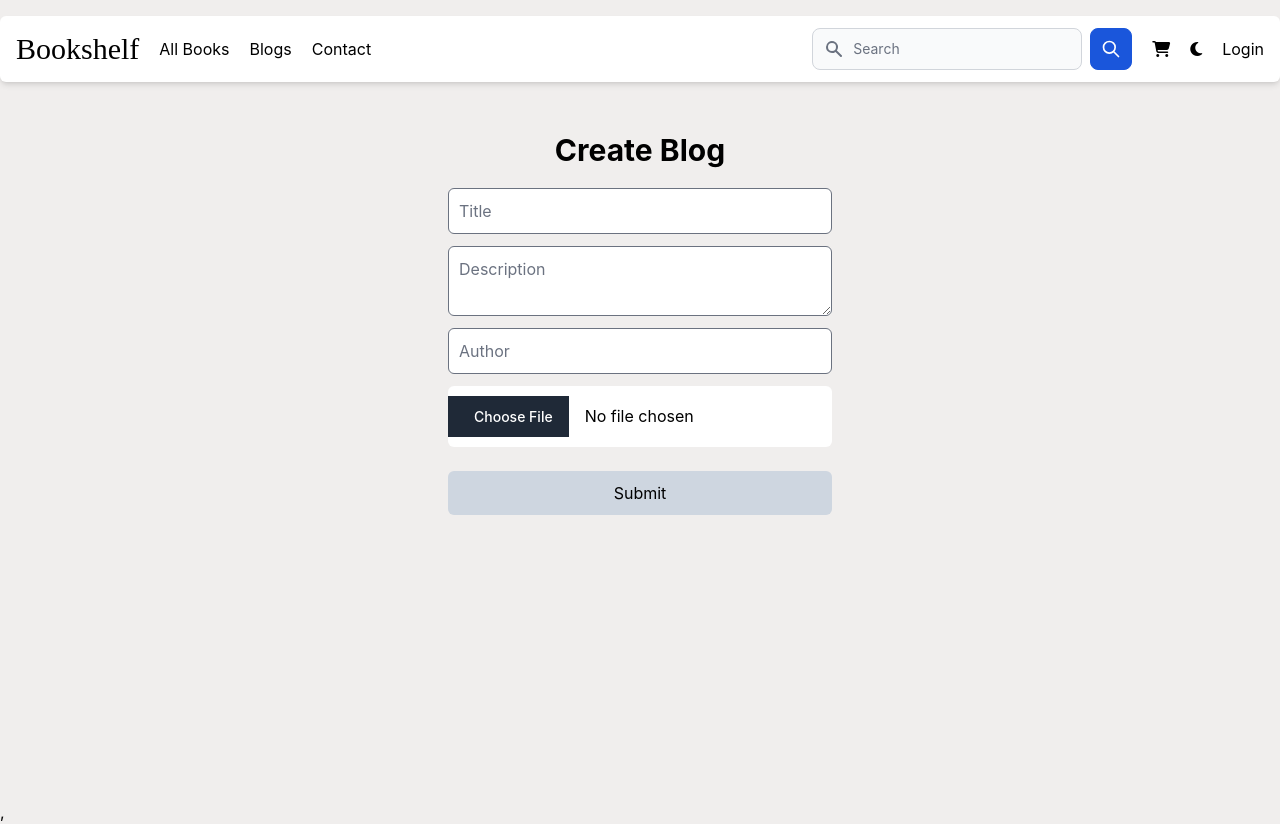
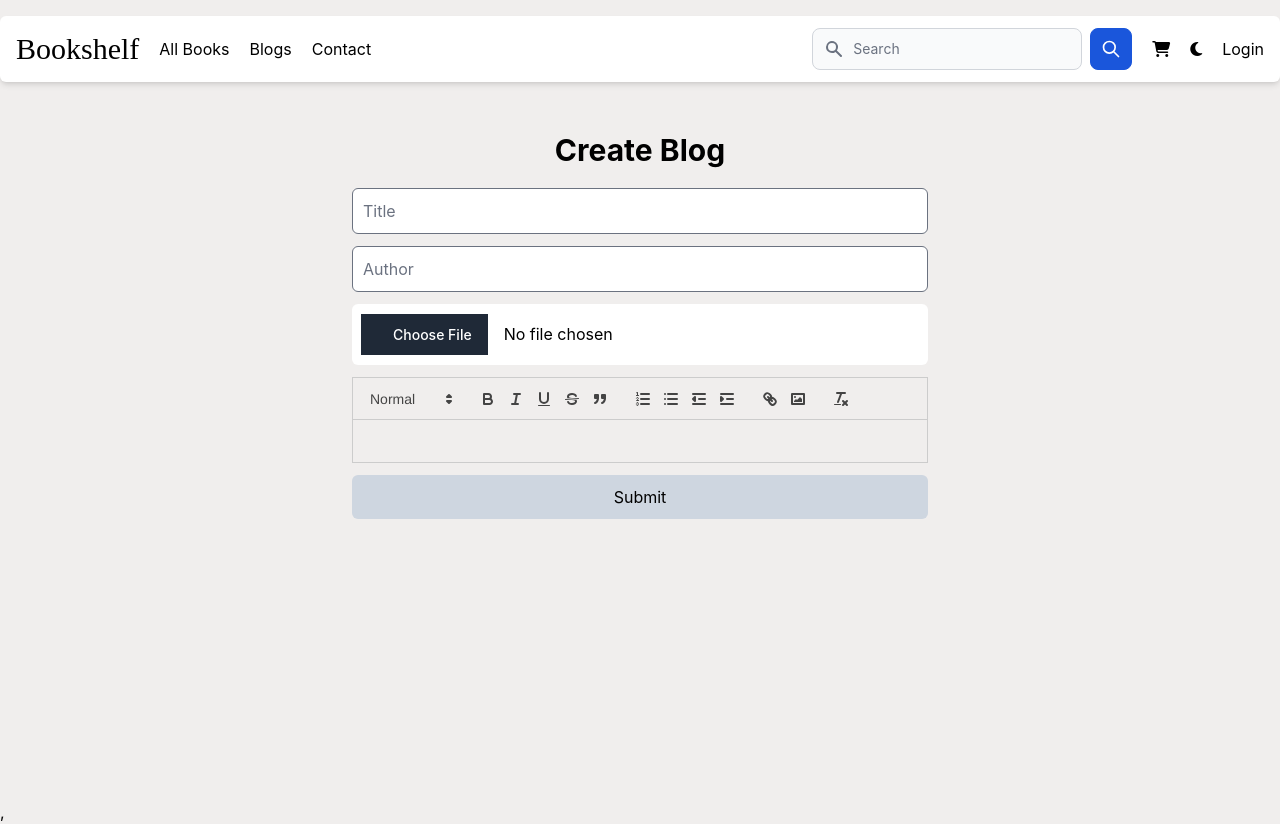
Before and after one commit to manojbastakoti/Bookshelf_frontend, a React (Vite) app: page /create-blog in a window 1280 px wide. Built offline with nearby package versions, Linux system fonts and the light colour scheme; no server answers; a web font is replaced by a local one.

Commit message:
single blog page and description using react quill

```diff
--- a/package.json
+++ b/package.json
@@ -17,6 +17,7 @@
     "js-cookie": "^3.0.5",
     "react": "^18.2.0",
     "react-dom": "^18.2.0",
+    "react-quill": "^2.0.0",
     "react-router-dom": "^6.11.2",
     "react-toastify": "^9.1.3",
     "yup": "^1.2.0"
--- a/src/App.jsx
+++ b/src/App.jsx
@@ -10,6 +10,8 @@ import PopularBooksLanding from "./pages/PopularBooksLanding";
 import Cart from "./pages/Cart";
 import { UserContextProvider } from "./context/UserContext";
 import CreateBlog from "./pages/CreateBlog";
+import BlogView from "./pages/BlogView";
+
 // import Footer from "./components/Footer";
 
 function App() {
@@ -29,6 +31,7 @@ function App() {
             <Route path="/popularbooks" element={<PopularBooksLanding/>} />
             <Route path="/cart" element={<Cart/>} />
             <Route path="/create-blog" element={<CreateBlog/>}/>
+            <Route path="/blog/:id" element={<BlogView/>} />
 
           </Route>
         </Routes>
--- a/src/components/Navbar.jsx
+++ b/src/components/Navbar.jsx
@@ -137,8 +137,11 @@ const Navbar = () => {
           )}
 
           {profile &&(
-            <div className="relative w-8 h-8 overflow-hidden bg-gray-100 rounded-full dark:bg-gray-600">
-              <svg
+
+
+            <div className="relative w-8 h-8 overflow-hidden bg-gray-100 rounded-full dark:bg-gray-600 " >
+              <i className="fa-solid fa-user fa-lg absolute w-10 h-10 top-3.5 left-[7px]"></i>
+              {/* <svg
                 className="absolute w-10 h-10 text-gray-400 -left-1"
                 fill="currentColor"
                 viewBox="0 0 20 20"
@@ -149,7 +152,7 @@ const Navbar = () => {
                   d="M10 9a3 3 0 100-6 3 3 0 000 6zm-7 9a7 7 0 1114 0H3z"
                   clipRule="evenodd"
                 ></path>
-              </svg>
+              </svg> */}
             </div>
           )}
         </div>
--- a/src/components/Post.jsx
+++ b/src/components/Post.jsx
@@ -3,17 +3,17 @@ import { Link } from "react-router-dom"
 
 const BASE_URL = "http://localhost:8000/";
 
-function Post({title,description,author,image,createdAt}){
+function Post({id,title,description,author,image,createdAt}){
   return (
-         <div className="post grid grid-row-2 mt-5 p-8 bg-white dark:bg-[#252525] shadow-md rounded-md">
-    <div className="top-box mb-2 md:mb-0">
+         <div className="post grid grid-row-2 mt-5  bg-white dark:bg-[#252525] shadow-md rounded-md">
+    <div className="top-box mb-2">
     <img
           src={`${BASE_URL}${image}`}
           className="h-[300px] w-[100%] object-cover"
           alt="article"
         />
     </div>
-    <div className="bottom-box">
+    <div className="bottom-box pl-8 pr-8 mb-3">
       <div className="title">
         <h1 className="text-xl font-bold dark:text-white">{title}</h1>
       </div>
@@ -21,11 +21,12 @@ function Post({title,description,author,image,createdAt}){
         <p className="dark:text-white">{description}</p>
       </div>
       <div className="date py-1">
-        <p className="italic text-slate-500">Article-Date:<span>{createdAt}</span></p>
+        <p className="italic text-slate-500">Posted:<span>{createdAt}</span></p>
       </div>
       <div className="author flex justify-between pt-1">
         <p className="text-[#6C9BCF] font-semibold">Author:<span>{author}</span></p>
-        <Link to="" className="text-[#FF6D60] font-semibold pr-2 underline">See more</Link>
+        <Link to={`/blog/${id}`}
+        className="text-[#FF6D60] font-semibold pr-2 underline">See more</Link>
       </div>
     </div>
   </div>
--- a/src/index.css
+++ b/src/index.css
@@ -2,3 +2,7 @@
 @tailwind base;
 @tailwind components;
 @tailwind utilities;
+
+ul {
+    list-style-type: disc;
+  }
--- a/src/pages/Blog.jsx
+++ b/src/pages/Blog.jsx
@@ -1,8 +1,10 @@
 
 import axios from 'axios'
+import { useContext } from 'react';
 import { useEffect, useState } from 'react'
 import { Link } from 'react-router-dom'
 import Post from "../components/Post";
+import { UserContext } from '../context/UserContext';
 
 
 
@@ -10,6 +12,7 @@ const BASE_URL ="http://localhost:8000/blogs";
 
 const Blog = () => {
 const [posts,setPosts]= useState([]);
+const{profile}=useContext(UserContext)
   useEffect(() => {
     const getBlogs =async()=>{
       const response =await axios({
@@ -29,7 +32,12 @@ const [posts,setPosts]= useState([]);
 
   return (
     <>
-      <Link to="/create-blog">Create Blog</Link>
+  <div className="create-button max-w-screen-2xl mx-auto mt-5 mb-2 flex justify-end">
+    {profile &&(
+      <Link to="/create-blog" className="bg-blue-500  hover:bg-blue-600 p-4 rounded-md text-lg dark:text-white">Create Blog</Link>
+    )}
+
+  </div>
     <div className="blog-wrapper max-w-screen-2xl mx-auto grid md:grid-cols-2 gap-10">
       {posts.map((post,index)=>(
         <Post {...post} key={index}/>
--- /dev/null
+++ b/src/pages/BlogView.jsx
@@ -0,0 +1,49 @@
+import axios from "axios";
+import React, { useEffect, useState } from "react";
+import { useParams } from "react-router-dom";
+
+const BASE_URL = "http://localhost:8000/";
+
+const BlogView = () => {
+  const [blog, setBlog] = useState(null);
+  const param = useParams();
+  console.log(param);
+  useEffect(() => {
+    const getSingleBlog = async () => {
+      const response = await axios({
+        method: "get",
+        url: BASE_URL +"blog/"+ param.id,
+        withCredentials: true,
+      });
+      console.log(response);
+      const data = response.data;
+      console.log(data);
+      setBlog(data.data);
+    };
+    getSingleBlog();
+  }, []);
+
+  if (!blog) return "";
+
+  return (
+    <div className= "max-w-screen-2xl mx-auto">
+      <div className="title py-5">
+        <h1 className="text-center text-3xl font-bold dark:text-white">
+          {blog.title}
+        </h1>
+      </div>
+      <div className="image mb-4 grid items-center justify-center">
+        <img
+          className="max-h-[400px]"
+          src={BASE_URL + blog.image}
+          alt="poster"
+        />
+      </div>
+      <div className="description">
+        <div dangerouslySetInnerHTML={{ __html: blog.description }}></div>
+      </div>
+    </div>
+  );
+};
+
+export default BlogView;
--- a/src/pages/CreateBlog.jsx
+++ b/src/pages/CreateBlog.jsx
@@ -2,8 +2,39 @@ import React, { useState } from "react";
 import axios from "axios";
 import { useNavigate } from "react-router-dom";
 import Cookies from "js-cookie";
+import ReactQuill from "react-quill"
+import "react-quill/dist/quill.snow.css";
 
 const BASE_URL = "http://localhost:8000/blog/add";
+
+const modules = {
+  toolbar: [
+    [{ header: [1, 2, false] }],
+    ["bold", "italic", "underline", "strike", "blockquote"],
+    [
+      { list: "ordered" },
+      { list: "bullet" },
+      { indent: "-1" },
+      { indent: "+1" },
+    ],
+    ["link", "image"],
+    ["clean"],
+  ],
+};
+
+const formats = [
+  "header",
+  "bold",
+  "italic",
+  "underline",
+  "strike",
+  "blockquote",
+  "list",
+  "bullet",
+  "indent",
+  "link",
+  "image",
+];
 
 const CreateBlog = () => {
   const [input, setInput] = useState({
@@ -58,7 +89,7 @@ const CreateBlog = () => {
   };
 
   return (
-    <form className="pt-[50px] max-w-sm mx-auto" onSubmit={postBlog}>
+    <form className="pt-[50px] max-w-xl mx-auto" onSubmit={postBlog}>
       <h1 className="text-3xl font-bold text-center mb-[20px] dark:text-white">
         Create Blog
       </h1>
@@ -72,21 +103,6 @@ const CreateBlog = () => {
           setInput((prev) => ({
             title: e.target.value,
             description: prev.description,
-            author: prev.author,
-            image: prev.image,
-          }))
-        }
-      />
-      <textarea
-        className="block w-[100%] outline-none py-[10px] px-[10px] rounded-md mb-3"
-        type="text"
-        name="description"
-        placeholder="Description"
-        value={input.description}
-        onChange={(e) =>
-          setInput((prev) => ({
-            title: prev.title,
-            description: e.target.value,
             author: prev.author,
             image: prev.image,
           }))
@@ -108,7 +124,7 @@ const CreateBlog = () => {
         }
       />
       <input
-        className="block w-[100%] outline-none py-[10px] px-[10px] rounded-md mb-3 bg-white"
+        className="block w-[100%] outline-none py-[10px] px-[25px]  rounded-md mb-3 bg-white"
         type="file"
         name="image"
         onChange={(e) => {
@@ -121,6 +137,37 @@ const CreateBlog = () => {
           }));
         }}
       />
+        {/* <textarea
+          className="block w-[100%] outline-none py-[10px] px-[10px] rounded-md mb-3"
+          type="text"
+          name="description"
+          placeholder="Description"
+          value={input.description}
+          onChange={(e) =>
+            setInput((prev) => ({
+              title: prev.title,
+              description: e.target.value,
+              author: prev.author,
+              image: prev.image,
+            }))
+          }
+        /> */}
+
+<ReactQuill
+        theme="snow"
+        modules={modules}
+        formats={formats}
+        value={input.description}
+        onChange={(value) =>
+          setInput((prev) => ({
+            title: prev.title,
+            description: value,
+            author: prev.author,
+            image: prev.image,
+          }))
+        }
+      />
+
       <div className="error-box">
         <p className="text-red-500 font-semibold text-sm">
           {error ? error : ""}
```
Also changed, not shown: public/assets/And_Still_I_Rise.jpg (added), 1 other file (tests, documents, lock files or other folders).
